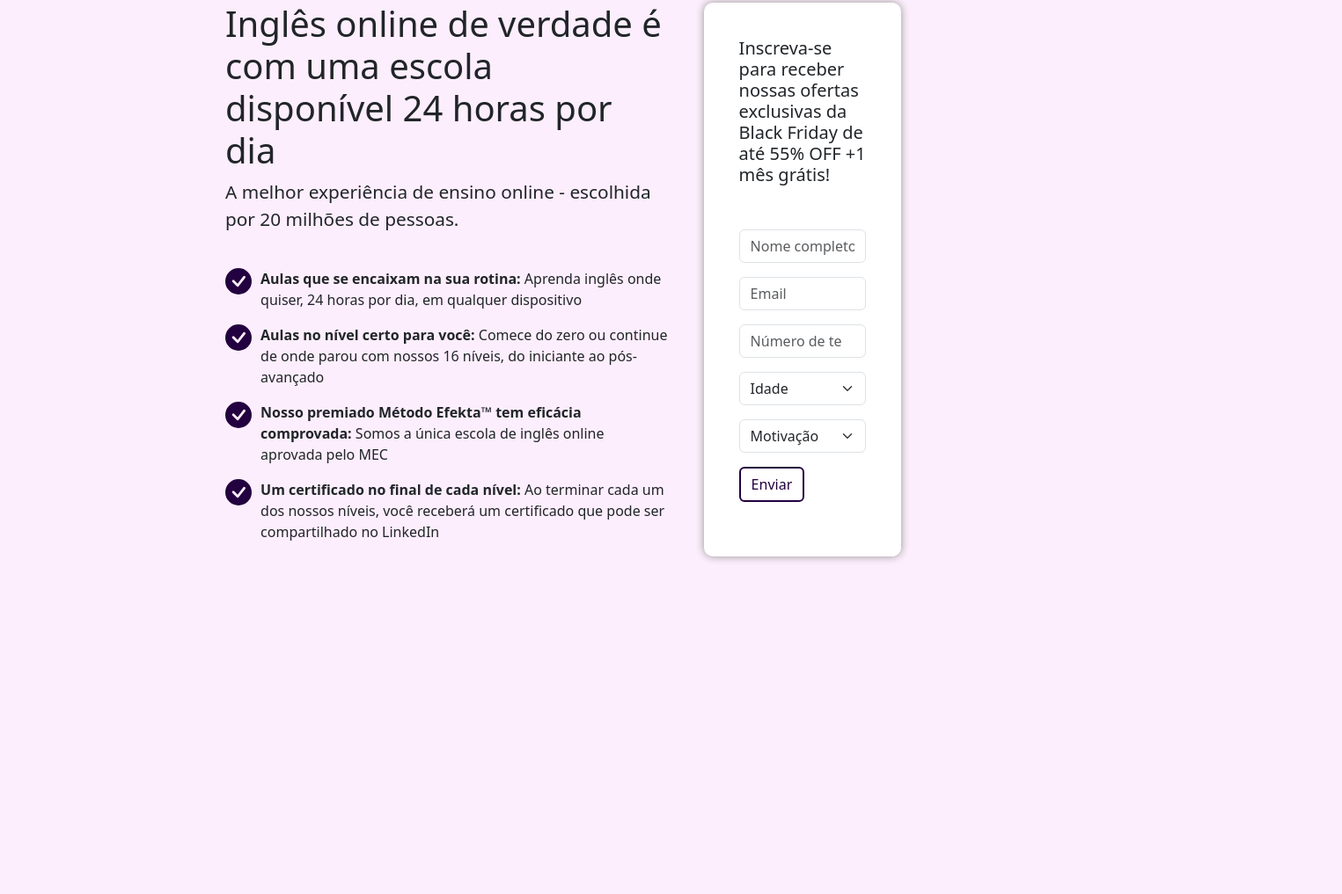
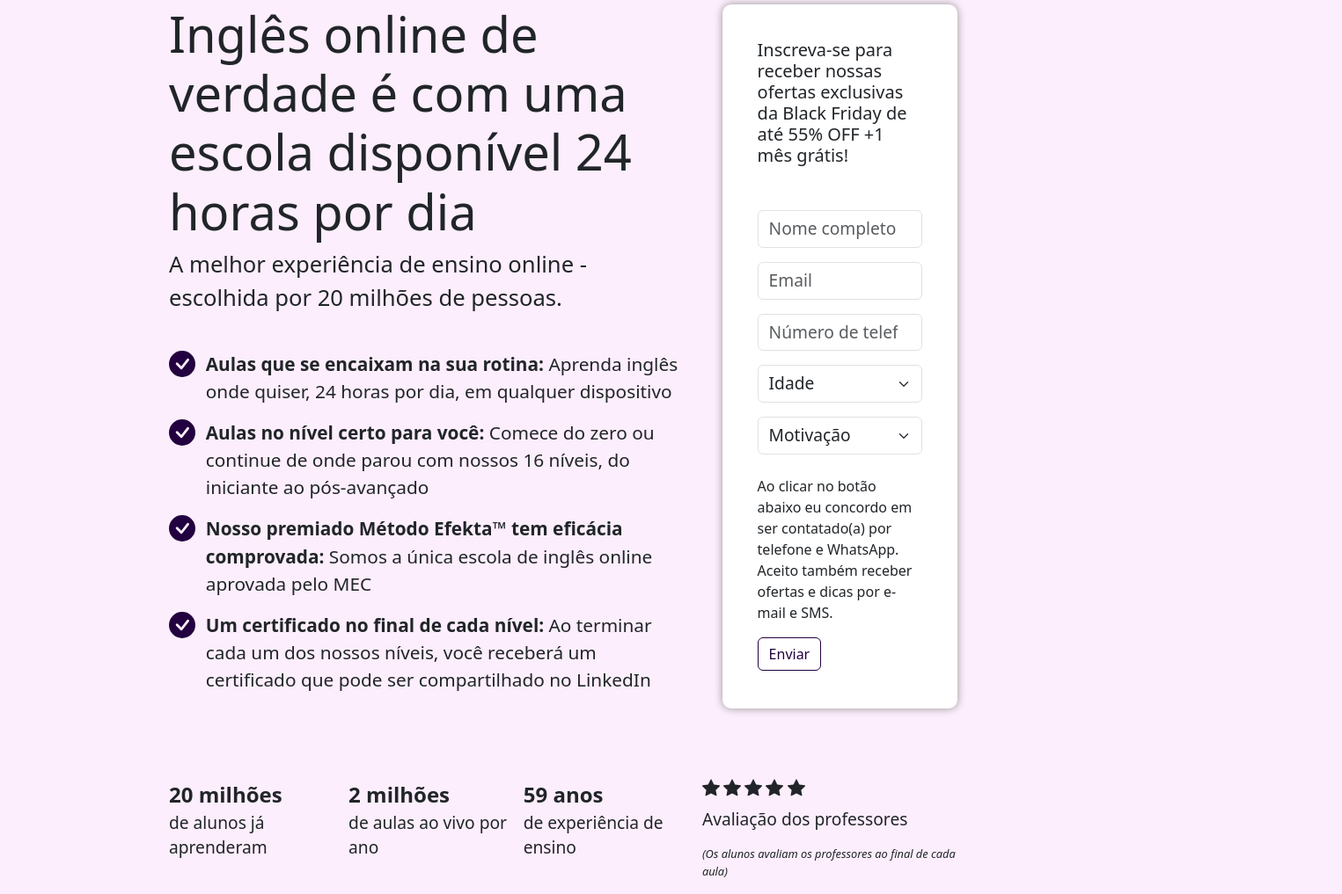
Before and after one commit to oEduMarques/LandingPage-English-Course, a plain HTML site: page Project/index.html in a window 1280 px wide. Shown: the part 124-1141 px from the top of the page at 88% size, 1525 px wide, since content can reach past the window. Before the commit the page ends 800 px from the top, so only its background shows below. Drawn offline with nearby package versions, Linux system fonts and the light colour scheme.

Commit message:
Tentativa de proceder com a APi de email e também estilizado as letras e acrescentado as informações do curso

```diff
--- /dev/null
+++ b/Project/API/emailjs.js
@@ -0,0 +1,19 @@
+import emailjs from 'emailjs-com';
+
+emailjs.init('gSXmR7BpaOZaXS77r');
+
+function sendMail() {
+  let params = {
+      email: document.getElementById('email').value,
+      name: document.getElementById('name').value
+  };
+
+  const serviceID = 'service_c5xhayf'; // ID do serviço do EmailJS
+  const templateID = 'template_swvzopf'; // ID do template do EmailJS
+
+  emailjs.send(serviceID, templateID, params)
+      .then(response => {
+          alert('Mensagem enviada com sucesso!');
+      })
+      .catch(error => console.error('Erro ao enviar mensagem:', error));
+}
--- a/Project/index.html
+++ b/Project/index.html
@@ -12,7 +12,8 @@
   <script src="https://code.jquery.com/jquery-3.7.1.min.js"
     integrity="sha256-/JqT3SQfawRcv/BIHPThkBvs0OEvtFFmqPF/lYI/Cxo=" crossorigin="anonymous"></script>
   <link rel="stylesheet" href="style.css">
-  <script src="script.js" defer type="text/javascript"></script>
+  <script src="API/emailjs.js" defer type="text/javascript"></script>
+  <script src="script.js"></script>
   <script type="text/javascript" src="https://cdn.jsdelivr.net/npm/@emailjs/browser@4/dist/email.min.js"></script>
 
 
@@ -25,8 +26,10 @@
     <div class="logo container-fluid ">
       <a class="navbar-brand" href="#">
         <img src="../Project/Images/loares.png" alt="Logo" width="50" height="auto"
-          class="d-inline-block align-text-top">
+          class="logoL d-inline-block align-text-top">
       </a>
+      <a href="#about" class="contact">Contato</a>
+      <button href="#contact" class="contact btn-outline-secondary">Enviar</button>
     </div>
     <nav>
 
@@ -34,7 +37,7 @@
   </header>
 
   <main>
-    <section class="container-contact">
+    <section class="container-contact" id="contact">
       <div class="p-contact">
         <h2 class="ph-contact"> Inglês online de verdade é com uma escola disponível 24 horas por dia</h2>
 
@@ -81,15 +84,15 @@
         <form action="" id="contact-form">
 
           <div class="input-group mb-3">
-            <input type="text" class="form-control" placeholder="Nome completo" aria-label="nome" name="user_name">
+            <input type="text" id="name" class="form-control" placeholder="Nome completo" aria-label="nome" name="user_name">
           </div>
 
           <div class="input-group mb-3">
-            <input type="email" class="form-control" placeholder="Email" aria-label="email" name="user_email">
+            <input type="email" id="email" class="form-control" placeholder="Email" aria-label="email" name="user_email">
           </div>
 
           <div class="input-group mb-3">
-            <input type="number" class="form-control" placeholder="Número de telefone" aria-label="numero">
+            <input type="number" id="number" class="form-control" placeholder="Número de telefone" aria-label="numero">
           </div>
 
           <div class="input-group mb-3">
@@ -115,10 +118,44 @@
             </select>
           </div>
 
-          <div class="teste">
+          <p class="acept-term">Ao clicar no botão abaixo eu concordo em ser contatado(a) por telefone e WhatsApp. Aceito também receber ofertas e dicas por e-mail e SMS.</p>
+
             <button type="submit" class="btn btn-outline-secondary">Enviar</button>
-          </div>
         </form>
+      </div>
+    </section>
+
+    <section class="info">
+      <div class="info-container">
+        <span class="info-title">20 milhões</span>
+        <p class="info-desc">de alunos já aprenderam</p>
+      </div>
+      <div class="info-container">
+        <span class="info-title">2 milhões</span>
+        <p class="info-desc">de aulas ao vivo por ano</p>
+      </div>
+      <div class="info-container">
+        <span class="info-title">59 anos</span>
+        <p class="info-desc">de experiência de ensino</p>
+      </div>
+      <div class="info-container">
+        <svg xmlns="http://www.w3.org/2000/svg" width="20" height="20" fill="currentColor" class="biStar bi-star-fill" viewBox="0 0 16 16">
+        <path d="M3.612 15.443c-.386.198-.824-.149-.746-.592l.83-4.73L.173 6.765c-.329-.314-.158-.888.283-.95l4.898-.696L7.538.792c.197-.39.73-.39.927 0l2.184 4.327 4.898.696c.441.062.612.636.282.95l-3.522 3.356.83 4.73c.078.443-.36.79-.746.592L8 13.187l-4.389 2.256z"/>
+        </svg>
+        <svg xmlns="http://www.w3.org/2000/svg" width="20" height="20" fill="currentColor" class="biStar bi-star-fill" viewBox="0 0 16 16">
+          <path d="M3.612 15.443c-.386.198-.824-.149-.746-.592l.83-4.73L.173 6.765c-.329-.314-.158-.888.283-.95l4.898-.696L7.538.792c.197-.39.73-.39.927 0l2.184 4.327 4.898.696c.441.062.612.636.282.95l-3.522 3.356.83 4.73c.078.443-.36.79-.746.592L8 13.187l-4.389 2.256z"/>
+        </svg>
+        <svg xmlns="http://www.w3.org/2000/svg" width="20" height="20" fill="currentColor" class="biStar bi-star-fill" viewBox="0 0 16 16">
+          <path d="M3.612 15.443c-.386.198-.824-.149-.746-.592l.83-4.73L.173 6.765c-.329-.314-.158-.888.283-.95l4.898-.696L7.538.792c.197-.39.73-.39.927 0l2.184 4.327 4.898.696c.441.062.612.636.282.95l-3.522 3.356.83 4.73c.078.443-.36.79-.746.592L8 13.187l-4.389 2.256z"/>
+        </svg>
+        <svg xmlns="http://www.w3.org/2000/svg" width="20" height="20" fill="currentColor" class="biStar bi-star-fill" viewBox="0 0 16 16">
+          <path d="M3.612 15.443c-.386.198-.824-.149-.746-.592l.83-4.73L.173 6.765c-.329-.314-.158-.888.283-.95l4.898-.696L7.538.792c.197-.39.73-.39.927 0l2.184 4.327 4.898.696c.441.062.612.636.282.95l-3.522 3.356.83 4.73c.078.443-.36.79-.746.592L8 13.187l-4.389 2.256z"/>
+        </svg>
+        <svg xmlns="http://www.w3.org/2000/svg" width="20" height="20" fill="currentColor" class="biStar bi-star-fill" viewBox="0 0 16 16">
+          <path d="M3.612 15.443c-.386.198-.824-.149-.746-.592l.83-4.73L.173 6.765c-.329-.314-.158-.888.283-.95l4.898-.696L7.538.792c.197-.39.73-.39.927 0l2.184 4.327 4.898.696c.441.062.612.636.282.95l-3.522 3.356.83 4.73c.078.443-.36.79-.746.592L8 13.187l-4.389 2.256z"/>
+        </svg>
+        <p class="info-desc">Avaliação dos professores</p>
+        <p class="info-obs">(Os alunos avaliam os professores ao final de cada aula)</p>
       </div>
     </section>
   </main>
--- a/Project/script.js
+++ b/Project/script.js
@@ -1,21 +1,12 @@
-(function() {
-    // https://dashboard.emailjs.com/admin/account
-    emailjs.init({
-      publicKey: "service_awrqxqc",
+// Função para rolar suavemente para uma seção
+function scrollToSection(id) {
+    document.getElementById(id).scrollIntoView({ behavior: 'smooth' });
+}
+
+// Adicionando um ouvinte de evento para os links
+document.querySelectorAll('a[href^="#"]').forEach(anchor => {
+    anchor.addEventListener('click', function (e) {
+        e.preventDefault();
+        scrollToSection(this.getAttribute('href').substring(1));
     });
-  })();
-
-  window.onload = function() {
-    document.getElementById('contact-form').addEventListener('submit', function(event) {
-      event.preventDefault();
-
-      // these IDs from the previous steps
-      emailjs.sendForm('contact_service', 'contact_form', this)
-
-          .then(() => {
-            console.log('SUCCESS!');
-          }, (error) => {
-            console.log('FAILED...', error);
-          });
-    });
-  }
+});
--- a/Project/style.css
+++ b/Project/style.css
@@ -13,7 +13,7 @@ header {
     margin-bottom: 5vh;
 }
 
-.logo {
+.logoL {
     margin-left: 20%;
 }
 
@@ -23,8 +23,8 @@ header {
 }
 
 main {
-    margin-left: 20%;
-    margin-right: 20%;
+    margin-left: 15%;
+    margin-right: 15%;
     /* border: 1px solid; */
 
 }
@@ -42,14 +42,15 @@ main {
 
 .p-contact {
     margin-right: 5vh;
+    width: auto;
 }
 
 .ph-contact {
-    font-size: 2.5em;
+    font-size: 3.5em;
 }
 
 .pp-contact {
-    font-size: 1.3em;
+    font-size: 1.6em;
     margin-bottom: 5vh;
 }
 
@@ -61,6 +62,7 @@ main {
 
 .introduction-contact{
     display: flex;
+    font-size: 1.3em;
 }
 
 .form-contact {
@@ -68,7 +70,7 @@ main {
     background-color: rgb(255, 255, 255);
     border-radius: 10px;
     box-shadow: 0 0 10px rgb(148, 147, 147);
-    width: 60%;
+    width: 75%;
 }
 
 .desc-form {
@@ -76,14 +78,48 @@ main {
     justify-content: center;
 }
 
+.form-control, .form-select{
+    font-size: 1.2em;
+}
+
+.acept-term {
+    margin-top: 3vh;
+}
+
 .btn {
     margin: 0;
     color: rgb(35, 0, 63);
     border-color: rgb(35, 0, 63);
-    border: 2px solid rgb(35, 0, 63);
+    border: 1px solid rgb(35, 0, 63);
 }
 
 .btn:hover {
     background-color: rgb(35, 0, 63);
-    border: 2px solid rgb(35, 0, 63);
+    border: 1px solid rgb(35, 0, 63);
 }
+
+.info {
+    display: flex;
+    margin-top: 10vh;
+    justify-content: space-between;
+}
+
+.info-title {
+    font-weight: bold;
+    font-size: 1.5em;
+}
+
+.info-desc {
+    font-size: 1.2em;
+}
+
+.info-obs {
+    font-style: italic;
+    font-size: 0.8em;
+}
+
+.biStar {
+    width: 20;
+    height: 20;
+    margin-bottom: 1.5vh;
+}
```
Also changed, not shown: 1 other file.
